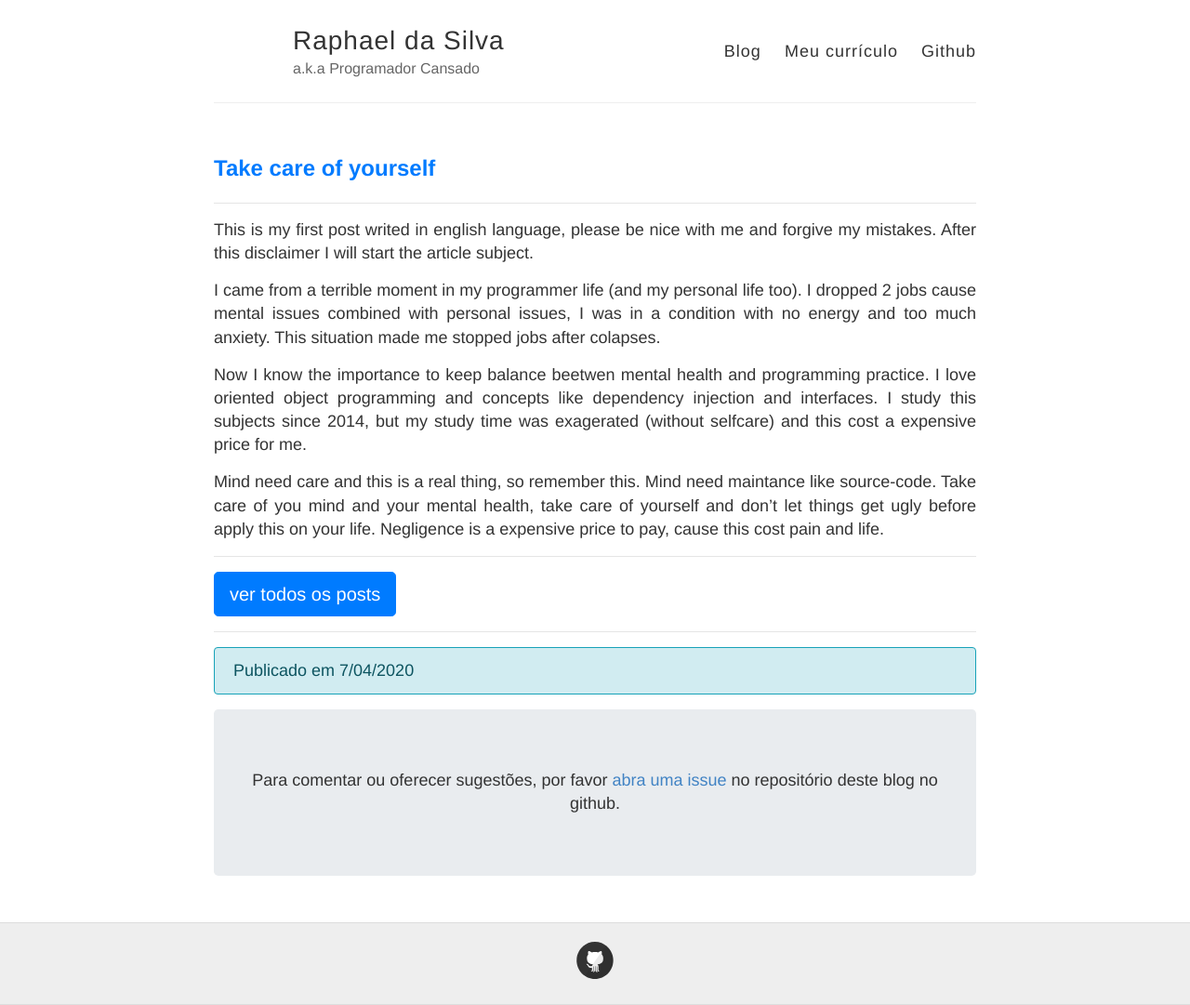
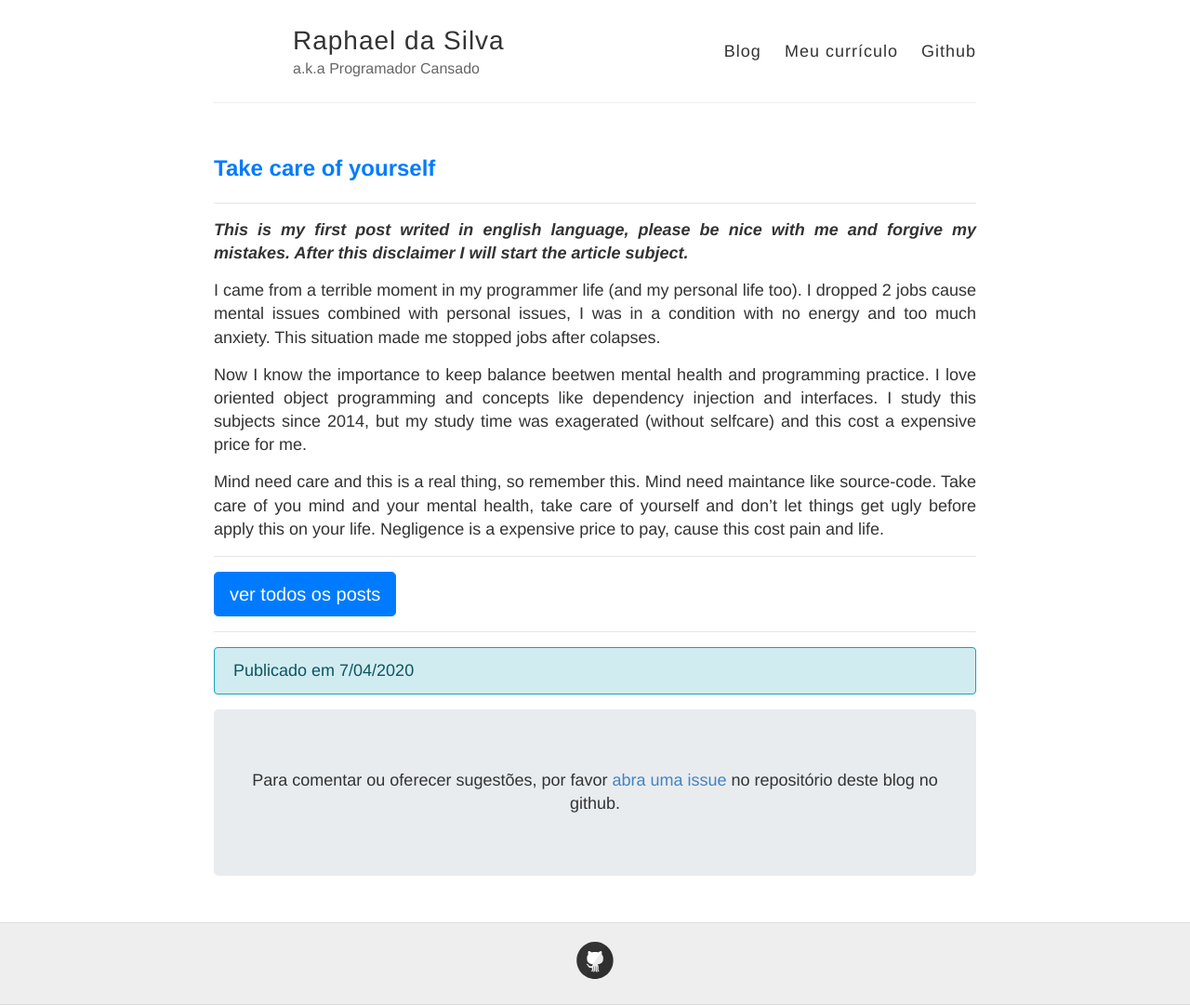
Before and after one commit to raphael-da-silva/raphael-da-silva.github.io, a Jekyll site: the page built from _posts/2020-04-07-take-care-yourself.md, in a window 1280 px wide. Shown: the whole page at 93% size. Built offline with Jekyll 4.4.1, drawn with Linux system fonts in a browser that asks for light colours; nearby versions of some CDN libraries.

```diff
--- a/_posts/2020-04-07-take-care-yourself.md
+++ b/_posts/2020-04-07-take-care-yourself.md
@@ -3,7 +3,7 @@ layout: post
 title: Take care of yourself
 ---
 
-This is my first post writed in english language, please be nice with me and forgive my mistakes. After this disclaimer I will start the article subject.
+***This is my first post writed in english language, please be nice with me and forgive my mistakes. After this disclaimer I will start the article subject.***
 
 I came from a terrible moment in my programmer life (and my personal life too). I dropped 2 jobs cause mental issues combined with personal issues, I was in a condition with no energy and too much anxiety. This situation made me stopped jobs after colapses.
 
```
